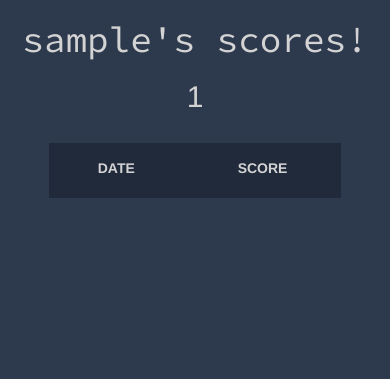
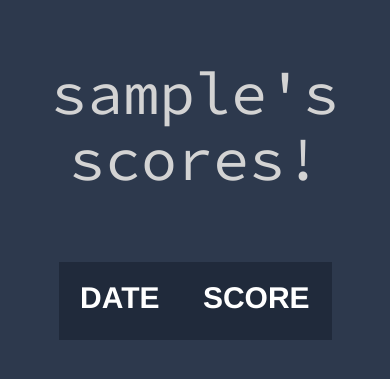
Before and after one commit to jakobdorian/CITS3403-Project, a Flask app: page /user_stats in a window 390 px wide. Shown: the part 80-459 px from the top of the page. Run offline with Flask 2, Linux system fonts and the light colour scheme; the visitor is signed in with stand-in values (Sample User, id 1); data comes from the database, SQL or seed files in the repository; data that the repository does not hold is empty; some libraries are stand-ins or nearby versions.

Commit message:
Jquery table responsive highlighting

```diff
--- a/app/routes.py
+++ b/app/routes.py
@@ -8,7 +8,6 @@ from flask_login import current_user, login_user, logout_user, login_required
 from werkzeug.urls import url_parse
 from sqlalchemy import func, extract
 import random
-
 
 @app.route('/home')
 def index():
@@ -25,8 +24,8 @@ def register():
         db.session.add(user)
         db.session.commit()
         flash('Congratulations, you are now a user!')
-        #CHANGE THIS TO GO STRAIGHT TO STATS PAGE
-        return redirect(url_for('login'))
+        #CHANGED THIS TO GO STRAIGHT TO GAME- COULD BE STATS PAGE?
+        return redirect(url_for('game.html'))
     return render_template('register.html', title='Register', form=form)
 
 @app.route('/login', methods=['GET', 'POST'])
@@ -51,15 +50,14 @@ def logout():
     logout_user()
     return redirect(url_for('index'))
 
+#Show list of stats associated with user IF logged in
 @app.route('/user_stats')
 def user_stats():
     if current_user.is_authenticated:
         user_id = current_user.id
-        #show list of stats associated with user IF logged in
         my_scores = Score.query.filter_by(user_id=user_id)
         return render_template('user.html', user=my_scores)
     return render_template('user.html', title='Profile')
-
 
 #Register score into the database
 @app.route('/register_stats', methods=['POST'])
@@ -80,12 +78,15 @@ def game():
     allPuzzles = Puzzle.query.all()
     return render_template('game.html', title='Game', puzzles = allPuzzles)
 
+
 @app.route('/leaderboard', methods=['GET', 'POST'])
 def leaderboard():
     all_scores = Score.query.all()
     if current_user.is_authenticated:
-        logged_inid = current_user.id
+        user_name = current_user.username
+        return render_template('leaderboard.html', title='Leaderboard', scores=all_scores, user_name=user_name)
     return render_template('leaderboard.html', title='Leaderboard', scores=all_scores)
+
 
 #Db testing
 @app.route('/update_puzzle/', methods = ['post'])
--- a/app/static/css/stylesheet.css
+++ b/app/static/css/stylesheet.css
@@ -1,6 +1,11 @@
 
 head,body{
     text-align: center;
+}
+
+h1 {
+    padding: 40px;
+    font-size: 60px;
 }
 
 button, input {
@@ -107,21 +112,34 @@ span{
 /* TABLE STYLING */
 table {
     border-collapse: separate;
-
-    width: 75%;
+    font-size: 25px;
+    width: 70%;
     margin-left: auto;
     margin-right: auto;
     margin-top: 30px;
 }
 
-tr {
-   background-color: #2d394d;
- } .initial { background-color: #2d394d }
- .normal { background-color: #2d394d }
- .highlight { background-color: rgb(62, 21, 152) }
+ tr.highlighter:hover  {
+   background-color: #b0cadd;
+   color:black;
+
+}
+
+tr.highlighter {
+    color:black;
+    background-color:  #7eabce;
+}
+
+#usertable tr:hover {
+    background-color: #7eabce;
+}
+
+tr:hover {
+    background-color:  #58778f;
+}
+
 
 th, td {
-
     border: 5px solid #202a3b;
     padding: 15px;
     text-align: center;
@@ -129,12 +147,16 @@ th, td {
 }
 
 th {
+    font-size: 30px;
+    color: white;
     border-top: none;
     font-weight: bold;
     background-color: #202a3b;
 }
 
-
+td {
+    color: white;
+}
 
 /* Modal Things */
 h4{
--- a/app/static/js/script.js
+++ b/app/static/js/script.js
@@ -1,13 +1,13 @@
 $.noConflict(); //Resolves conflict with Bootstrap
 
 jQuery(document).ready(function( $ ) {
-  // Code that uses jQuery's $ can follow here.
-    $("#myTable").tablesorter();
-    $('#myTable tbody tr').each(function() {
-    var username = ($(this).find("td:eq(0)").html());
-    console.log(username);
+    $("table").tablesorter(); //Enables user to sort the table based on header clicks
+});
 
-
-
-    });
+//If user is logged in, highlight all their scores within the leaderboard
+jQuery(document).ready(function () {
+  $("#myTable").each(function () { //For each element in myTable
+    //If contains current users name, add class for css use
+    $('tr:contains("' + user_name + '")').addClass('highlighter')
+  });
 });
--- a/app/templates/user.html
+++ b/app/templates/user.html
@@ -2,10 +2,8 @@
 
 {% block content %}
     <h1>{{ current_user.username }}'s scores! </h1>
-    <h2>{{ current_user.id }} </h2>
 
-   <!--TODO: IF NO SCORES YET, LINK TO GAME-->
-   <table class="tablesorter">
+   <table class="tablesorter" id="usertable">
     <thead>
         <tr>
             <th> DATE </th>
```
Also changed, not shown: app/templates/leaderboard.html (+3 -12 lines).
